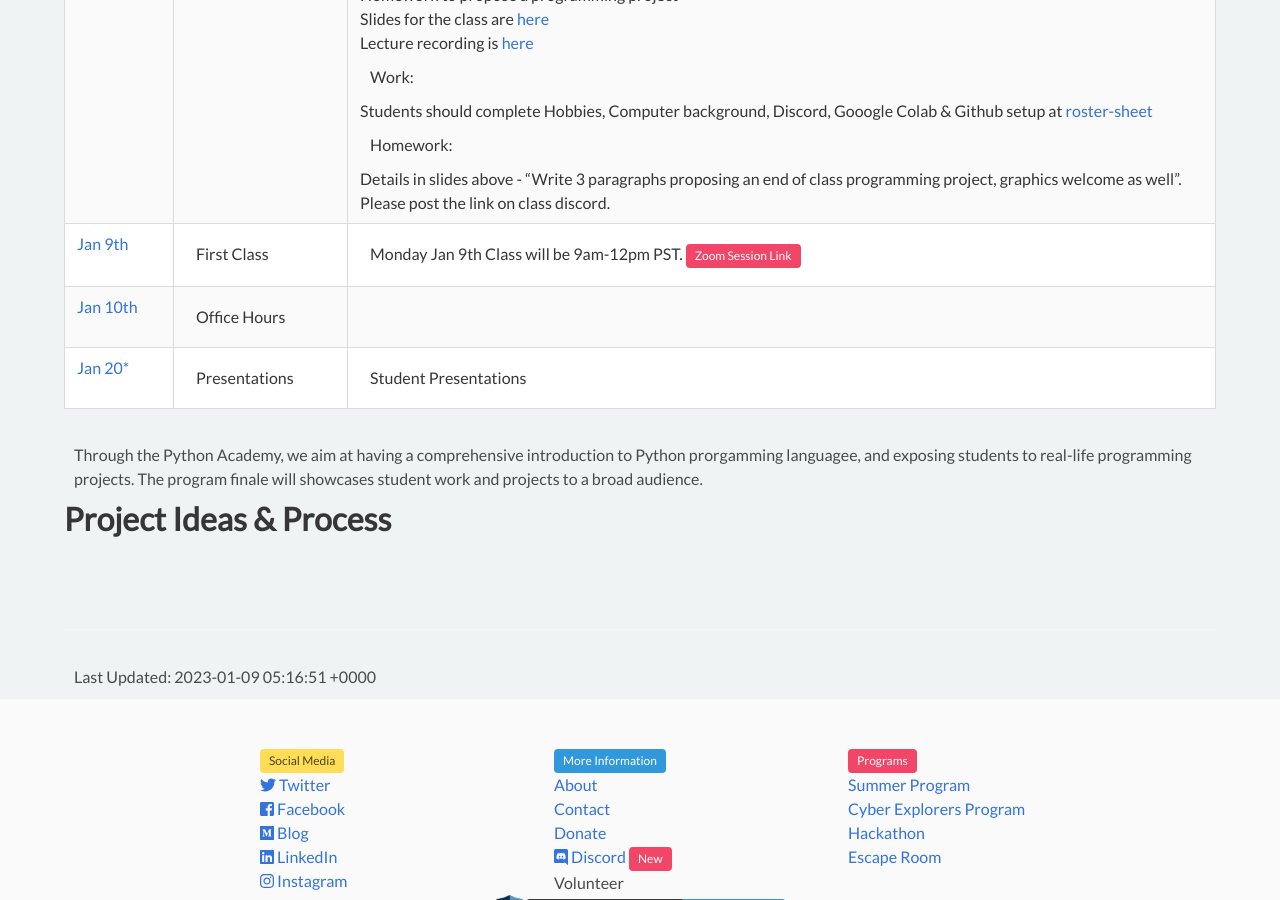
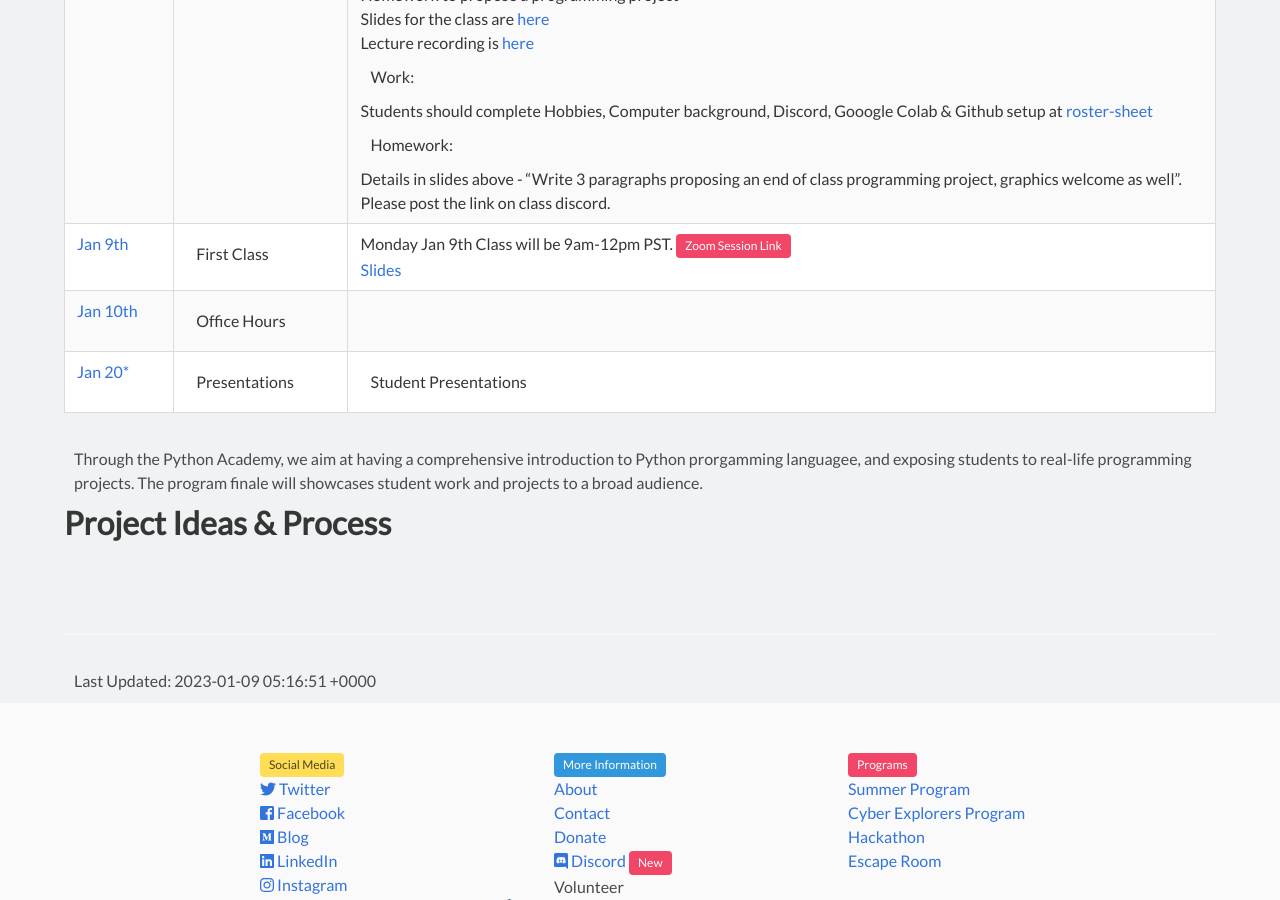
Before and after one commit to cyberdefendersprogram/www-homepage, a Jekyll site: the page built from pages/programs/cd-growthsector-python.md, in a window 1280 px wide and 900 px high, scrolled down 1502 px. Built offline with Jekyll 4.4.1, drawn with Linux system fonts in a browser that asks for light colours; nearby versions of some CDN libraries.

Commit message:
Update cyber-defenders-python-academy.yml

```diff
--- a/_data/cyber-defenders-python-academy.yml
+++ b/_data/cyber-defenders-python-academy.yml
@@ -22,7 +22,9 @@
 - session: Jan 9th
   desc: First Class
   notes: |
-    Monday Jan 9th Class will be 9am-12pm PST. <a class="tag is-danger" href="https://us02web.zoom.us/j/83816740185">Zoom Session Link</a>
+    * Monday Jan 9th Class will be 9am-12pm PST. <a class="tag is-danger" href="https://us02web.zoom.us/j/83816740185">Zoom Session Link</a>
+    * [Slides](https://docs.google.com/presentation/d/1EiRx06UmnACK5E9ME95DY4sxClglize5v3lacmcdg0Y/edit?usp=sharing)
+
 - session: Jan 10th
   desc: Office Hours
 - session: Jan 20*
```
